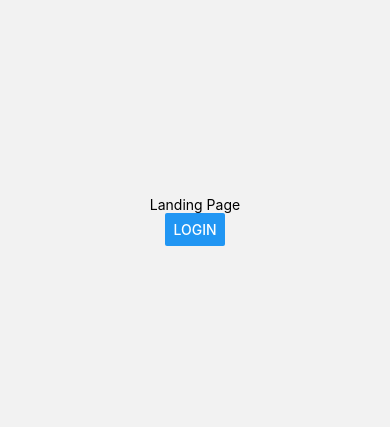
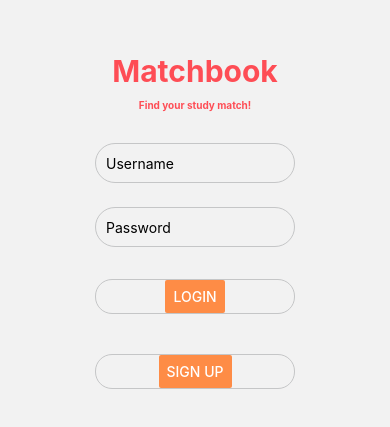
Before and after one commit to WiCSE-Design-Team/Matchbook, a React Native app: screen /Messages in a window 390 px wide. Before the commit this address had no page. Shown: the part 201-628 px from the top of the page. Built offline with nearby package versions, Linux system fonts and the light colour scheme.

Commit message:
damage control repairing post expo go update

```diff
--- a/app.json
+++ b/app.json
@@ -6,15 +6,14 @@
     "orientation": "portrait",
     "icon": "./assets/icon.png",
     "userInterfaceStyle": "light",
+    "newArchEnabled": true,
     "splash": {
       "image": "./assets/splash.png",
       "resizeMode": "contain",
       "backgroundColor": "#ffffff"
     },
     "ios": {
-      "supportsTablet": true,
-      "googleServicesFile": "./GoogleService-Info.plist",
-      "bundleIdentifier": "com.mycorp.myapp"
+      "supportsTablet": true
     },
     "android": {
       "adaptiveIcon": {
--- a/package.json
+++ b/package.json
@@ -20,7 +20,8 @@
     "firebase": "^11.0.2",
     "firebase-admin": "^12.7.0",
     "react": "18.3.1",
-    "react-native": "0.76.1"
+    "react-native": "0.76.1",
+    "react-native-screens": "~4.0.0"
   },
   "devDependencies": {
     "@babel/core": "^7.20.0"
--- a/pages/LandingPage.js
+++ b/pages/LandingPage.js
@@ -1,19 +1,97 @@
 import { useNavigation } from '@react-navigation/native';
 import * as React from 'react';
-import { View, Text, Button } from 'react-native';
+import { View, Text, Button, TextInput, StyleSheet, Image, BackHandler } from 'react-native';
 
 // this is also the login page
 function LandingPage() {
     const navigation = useNavigation();
+    const [username, setUser] = React.useState('');
+    const [password, setPass] = React.useState('');
 
     return (
         <View style={{ flex: 1, alignItems: 'center', justifyContent: 'center' }}>
-            <Text>Landing Page</Text>
-            <Button title='Login'
-                onPress={() => navigation.navigate('TabNav')}
+
+            <Text style={styles.title}>Matchbook</Text>
+            <Text style={styles.subtitle}>Find your study match!</Text>
+            <TextInput
+                style={styles.input}
+                onChangeText = {setUser}
+                placeholder='Username'
+                value = {username}
             />
+            <TextInput
+                secureTextEntry
+                style={styles.input}
+                onChangeText = {setPass}
+                placeholder='Password'
+                value = {password}
+            />
+
+
+            <View style = {styles.butnlog}>
+                <Button
+                    title='Login'
+                    color="#FE8C46"
+                    onPress={() => navigation.navigate('TabNav')}
+                />
+            </View>
+            <View style = {styles.butnsign}>
+                <Button
+                    title='Sign Up'
+                    color="#FE8C46"
+                /></View>
+
         </View>
     );
 }
 
+const styles = StyleSheet.create({
+
+    input: {
+      height: 40,
+      margin: 12,
+      borderWidth: 1,
+      padding: 10,
+      backgroundColor: 'FEBC46',
+      color: '#000000',
+      borderRadius: 20,
+      borderColor: '#C5C6C7',
+      width: 200,
+    },
+    title: {
+        fontSize: 30,
+        fontWeight: 'bold',
+        color: '#FE4D55',
+        marginBottom: 10,
+
+    },
+    subtitle: {
+        fontSize: 10,
+        color: '#FE4D55',
+        marginBottom: 20,
+        fontWeight: 'bold',
+
+    },
+    butnlog: {
+        borderRadius: 17,
+        borderColor: '#C5C6C7',
+        alignItems: 'center',
+        width: 200,
+        borderWidth: 1,
+        marginTop: 20,
+
+
+    },
+    butnsign: {
+        borderRadius: 17,
+        borderColor: '#C5C6C7',
+        alignItems: 'center',
+        width: 200,
+        borderWidth: 1,
+        marginTop: 40,
+
+    },
+
+  });
+
 export default LandingPage;
--- a/pages/MessagesPage.js
+++ b/pages/MessagesPage.js
@@ -1,12 +1,128 @@
+import { useState, useEffect } from 'react';
 import * as React from 'react';
-import { View, Text } from 'react-native';
+import { ScrollView, Image, View, Text, StyleSheet, SafeAreaView, Dimensions } from 'react-native';
+import FontAwesome6 from '@expo/vector-icons/FontAwesome6';
+
+
+
 
 function MessagesPage() {
+    const [chats, setChats] = useState([
+        {
+            name : "Paige",
+            photo_url : "fakepath/photo1.jpg",
+            chatid : 1234
+        },
+        {
+            name : "Mary",
+            photo_url: "fakepath/photo2.jpg",
+            chatid : 1234
+        }
+    ]);
+
+    function openChat(id){
+        //navigate to chat between
+    }
+
+    function LoadChats(){
+        //call firebase to get user's chats - getChats
+        //create a div for each chat with:
+            //reciever profile pic
+            //arrow icon
+            //onClick -> navigate to individual messaging
+            //Nice to have: show reciept of last message sent
+
+
+        if(chats){
+            return(
+                <ScrollView style={styles.chats}>
+                    {chats.map((chat, id)=> {
+                        console.log(chat.name);
+                        return(
+                            <View key={id} style={styles.chat} onClick={openChat(id)}>
+                                <View style={styles.user}>
+                                    <FontAwesome6 name="user" size={25} color="black"/>
+                                </View>
+
+                                <Text style={styles.name}>{chat.name}</Text>
+                                <View style={styles.arrow}>
+                                    <FontAwesome6 name="greater-than" size={25} color="black" style={styles.icon} />
+                                </View>
+                            </View>
+                        )
+                    })}
+                </ScrollView>
+            )
+
+
+        }
+
+        return (<Text>Loading...</Text>)
+
+    }
+
+
     return (
-        <View style={{ flex: 1, alignItems: 'center', justifyContent: 'center' }}>
-            <Text>Messages Page</Text>
+        <View style={styles.container}>
+            <View style={styles.header}>
+                <Text style={{paddingTop:'8%', fontWeight:'700', color: 'white'}}>Chats</Text>
+            </View>
+            <LoadChats/>
         </View>
     );
 }
 
+//width, height
+
+const dimScreen= Dimensions.get("screen");
+const styles = StyleSheet.create({
+    container : {
+        alignItems: 'center', justifyContent: 'top',
+        height: '100%',
+        display: 'flex',
+        flexDirection:'column',
+    },
+    header : {
+        display: 'flex',
+        alignItems: 'center',
+        justifyContent: 'center',
+        height: '12%',
+        width: '100%',
+        backgroundColor: '#818589',
+    },
+    chats : {
+        height: '88%',
+        width: '100%',
+        display: 'flex',
+        flexDirection: 'column',
+    },
+    chat : {
+        width: '100%',
+        flexShrink: 1,
+        padding: 10,
+        flexDirection: 'row',
+        backgroundColor: 'white',
+        borderBlockColor:'black',
+        borderTopWidth: 0,
+        borderWidth: 0.5,
+        alignItems: 'center',
+    },
+    user : {
+        borderRadius: '50%',
+        width: 50,
+        height: 50,
+        display: 'flex',
+        alignItems: 'center',
+        justifyContent:'center',
+        paddingLeft: 1,
+        backgroundColor: '#818589',
+    },
+    name : {
+        paddingLeft: 10,
+    },
+    arrow: {
+        paddingLeft: '68%',
+    }
+});
+
 export default MessagesPage;
--- a/pages/ProfilePage.js
+++ b/pages/ProfilePage.js
@@ -1,10 +1,37 @@
 import * as React from 'react';
-import { View, Text } from 'react-native';
+import { View, Text, Image, ImageBackground } from 'react-native';
 
 function ProfilePage() {
     return (
-        <View style={{ flex: 1, alignItems: 'center', justifyContent: 'center' }}>
-            <Text>Profile Page</Text>
+        <View style={{ flex: 1, alignItems: 'right', justifyContent: 'center'}}>
+            <Image
+            source={{uri: 'https://cdn.pixabay.com/photo/2015/10/05/22/37/blank-profile-picture-973460_1280.png'}}
+                style={{ width: 400, height:300,position: 'absolute', top: 50 }}
+                />
+
+            <View style={{ flexDirection: 'row', alignItems: 'center' }}>
+                    <Text style={{ marginLeft: 20, marginTop: 20, fontSize: 25}}>Name</Text>
+                    <Image
+                        source={{uri: 'https://cdn.iconscout.com/icon/free/png-256/free-edit-icon-download-in-svg-png-gif-file-formats--pen-write-pencil-ball-study-user-interface-vol-2-pack-icons-2202989.png?f=webp&w=256'}}
+                        style={{ width: 20, height: 20, marginLeft: 7, marginTop: 20 }}
+                    />
+                    <Image
+                        source={{uri: 'https://e7.pngegg.com/pngimages/257/93/png-clipart-settings-gear-icon-gear-configuration-thumbnail.png'}}
+                        style={{ width: 20, height: 20, marginLeft: 240, marginTop: 20 }}
+                    />
+            </View>
+            <Text style={{marginLeft: 20, marginBottom: 10, marginTop: 5}}>bio</Text>
+            <Text style={{marginLeft: 20,}}>course name    course name</Text>
+
+            <ImageBackground
+                source={{uri: 'https://preview.colorkit.co/color/d9d9d9.png?size=social&type=opengraph'}}
+                style={{ width: 350, height: 300, position: 'absolute', top: 475, marginLeft: 22, alignItems: 'center', justifyContent: 'center'}}
+
+            >
+                <Text style={{top: -125}}> more profile info</Text>
+            </ImageBackground>
+
+
         </View>
     );
 }
```
Also changed, not shown: 1 other file (tests, documents, lock files or other folders).
